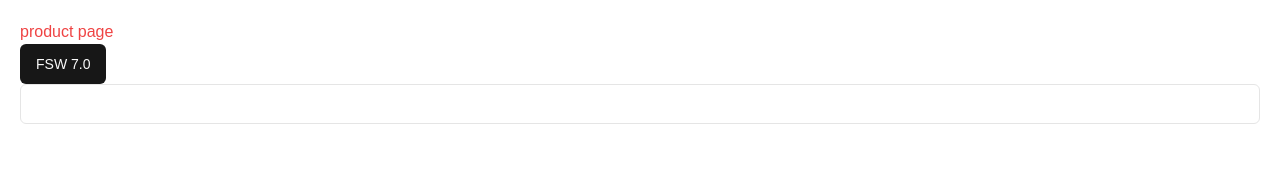
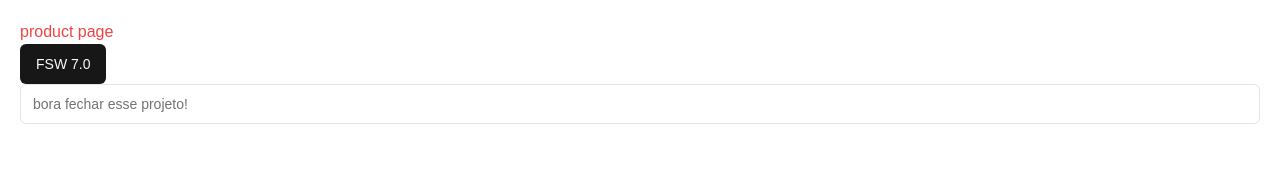
Before and after one commit to priscila199/fullstackweek-donalds, a Next.js app: page /products in a window 1280 px wide. Shown: the top 174 px of the page. Built offline with nearby package versions, Linux system fonts and the light colour scheme.

Commit message:
feat: add shadcn initial setup and components

```diff
--- a/src/app/products/page.tsx
+++ b/src/app/products/page.tsx
@@ -6,7 +6,7 @@ const ProductPage = () => {
     <div className="p-5 border-red-500 rounded-xl">
       <h1 className="text-red-500">product page</h1>
       <Button>FSW 7.0</Button>
-      <Input className="bora fechar esse projeto!" />
+      <Input placeholder="bora fechar esse projeto!" />
     </div>
   );
 };
```
